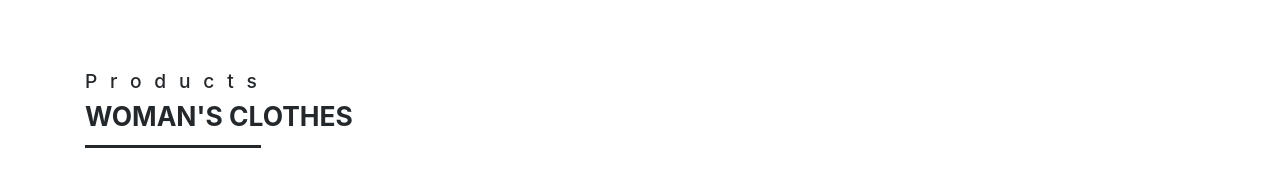
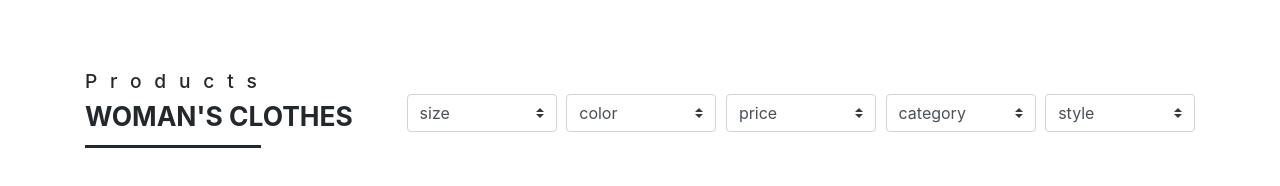
Before and after one commit to moaaz-bhnas/femex-women-clothes, a website: page index.html in a window 1280 px wide. Shown: the part 368-554 px from the top of the page. Drawn offline with nearby package versions, Linux system fonts and the light colour scheme.

Commit message:
products filter

```diff
--- a/index.html
+++ b/index.html
@@ -74,12 +74,56 @@
   </div> <!-- banner -->
 
   <section class="productSection container py-5">
-    <div class="row">
-      <hgroup class="col-auto mb-3 mb-md-0">
+    <div class="row align-items-center">
+      <hgroup class="col-auto mb-3 mb-lg-0 mr-4">
         <h2 class="productSection__title">Products</h2>
         <h3 class="productSection__subTitle text-uppercase font-weight-bold position-relative pb-3">Woman's Clothes</h3>
       </hgroup>
-    </div>
+      <form class="col productsFilterForm">
+        <div class="form-row justify-content-center">
+          <div class="productsFilterForm__filter mb-2 mb-sm-0">
+            <select class="custom-select">
+              <option selected>size</option>
+              <option value="">small</option>
+              <option value="">medium</option>
+              <option value="">large</option>
+            </select>
+          </div>
+          <div class="productsFilterForm__filter mb-2 mb-sm-0">
+            <select class="custom-select">
+              <option selected>color</option>
+              <option value="">color-1</option>
+              <option value="">color-2</option>
+              <option value="">color-3</option>
+            </select>
+          </div>
+          <div class="productsFilterForm__filter mb-2 mb-sm-0">
+            <select class="custom-select">
+              <option selected>price</option>
+              <option value="">price-1</option>
+              <option value="">price-2</option>
+              <option value="">price-3</option>
+            </select>
+          </div>
+          <div class="productsFilterForm__filter mb-2 mb-sm-0">
+            <select class="custom-select">
+              <option selected>category</option>
+              <option value="">category-1</option>
+              <option value="">category-2</option>
+              <option value="">category-3</option>
+            </select>
+          </div>
+          <div class="productsFilterForm__filter">
+            <select class="custom-select">
+              <option selected>style</option>
+              <option value="">style-1</option>
+              <option value="">style-2</option>
+              <option value="">style-3</option>
+            </select>
+          </div>
+        </div>
+      </form> <!-- filter form -->
+    </div> <!-- row -->
   </section> <!-- product section -->
 
 <script src="https://cdnjs.cloudflare.com/ajax/libs/jquery/3.3.1/jquery.slim.min.js"></script>
--- a/index.scss
+++ b/index.scss
@@ -95,7 +95,7 @@ Jumbotron
   padding: 5rem 1rem;
 }
 
-/* title */
+/* title --- */
 .jumbotron__title {
   font-size: 1.7rem;
 }
@@ -103,6 +103,7 @@ Jumbotron
 /* ===========================
 Product Section
 ============================== */
+/* title --- */
 .productSection__title {
   font-size: 1.2rem;
   letter-spacing: .8rem;
@@ -122,6 +123,24 @@ Product Section
   }
 }
 
+/* filter form --- */
+.productsFilterForm {
+  flex-basis: 100%;
+
+  @media screen and (min-width: $break-l) {
+    flex: 1;
+  }
+}
+
+.productsFilterForm__filter {
+  flex-basis: 50%;
+  padding: .2rem .3rem;
+
+  @media screen and (min-width: $break-m) {
+    flex: 1;
+  }
+}
+
 /* ===========================
 Bootstrap Extensions
 ============================== */
```
Also changed, not shown: index.css.
